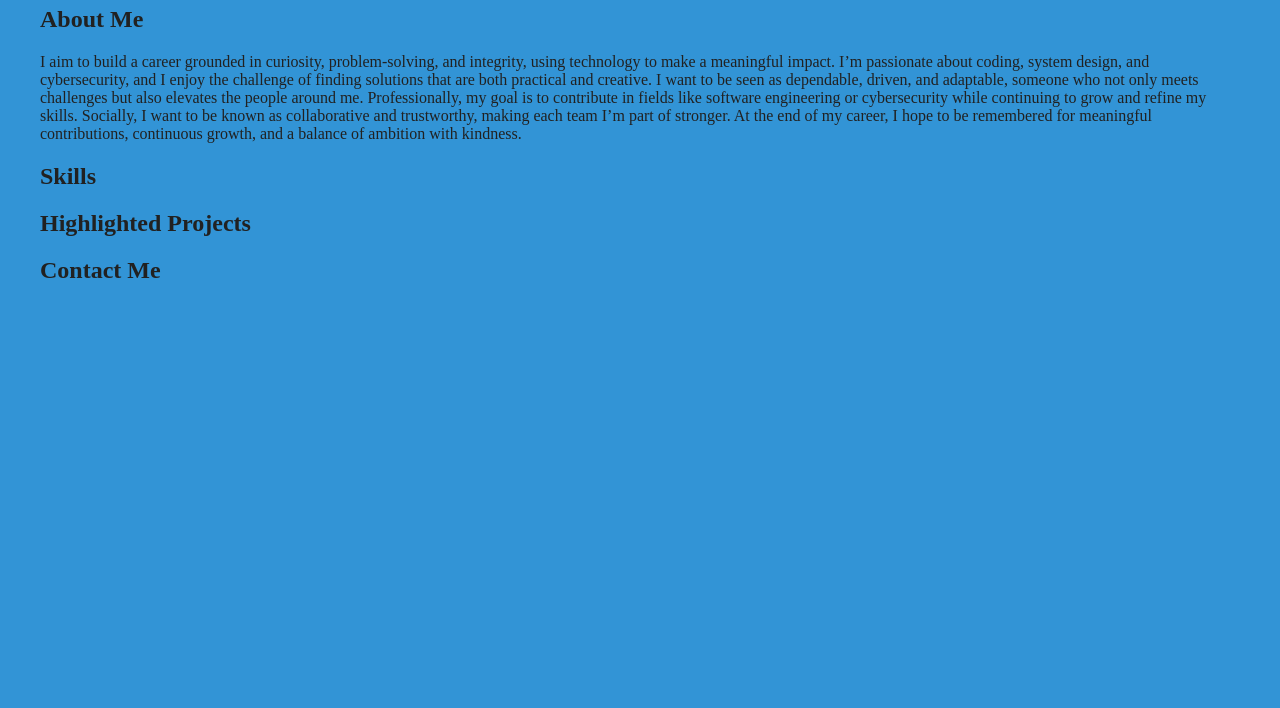
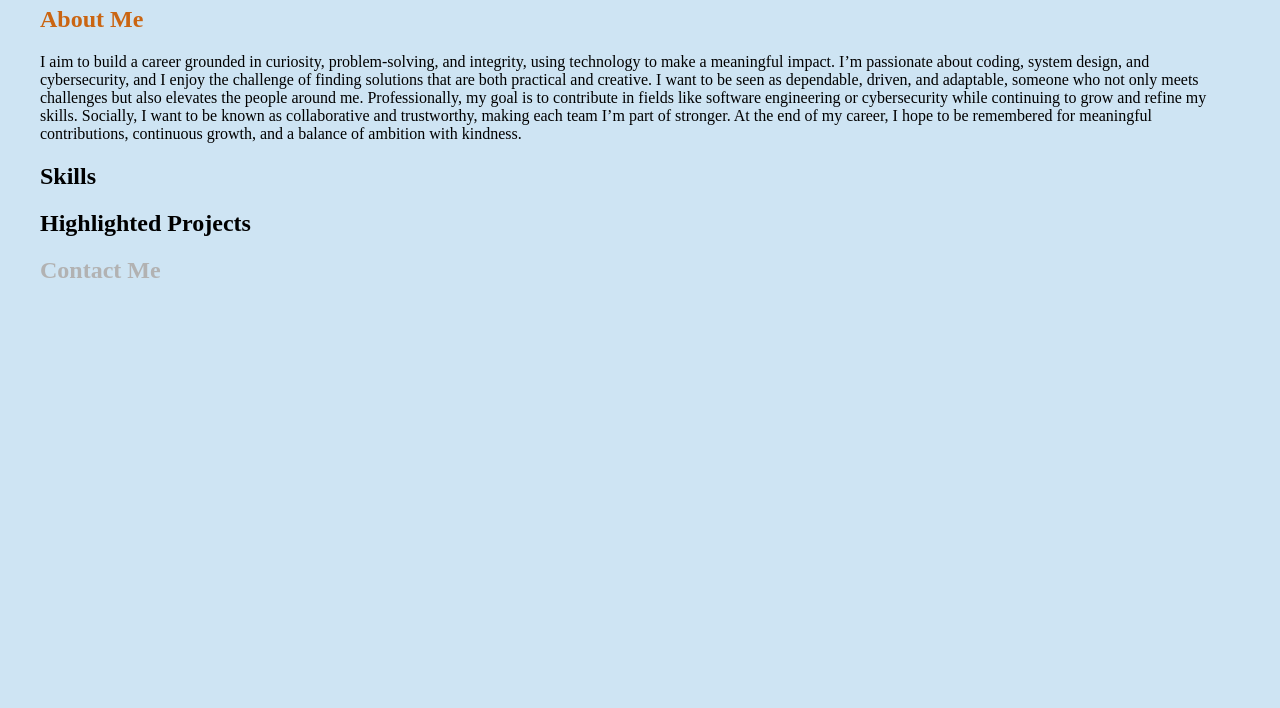
Before and after one commit to wyattBowen/wyattBowen.github.io, a plain HTML site: page index.html in a window 1280 px wide. Shown: the part 92-800 px from the top of the page. Drawn offline with Linux system fonts and the light colour scheme.

Commit message:
Updated CSS file

```diff
--- a/styles.CSS
+++ b/styles.CSS
@@ -1,10 +1,24 @@
 body {
-	background: rgb(50, 148, 214);
+	background: rgb(206, 228, 243);
 	font-family: 'Times New Roman', Times, serif;
     margin: 40px;
-    color:rgb(33, 33, 33);
 }
 h1 {
 	color: rgb(33, 33, 33);
 	text-align: center;
 }
+.about{
+    color: rgb(202, 101, 18);
+    p {
+        color: rgb(0, 0, 0);
+    }
+}
+.skills{
+    color: rgb(0, 0, 0);
+}
+.projects{
+    color: rgb(22, 183, 49);
+}
+.contact{
+    color: rgb(178, 178, 178);
+}
```
Also changed, not shown: index.html (+7 -9 lines).
